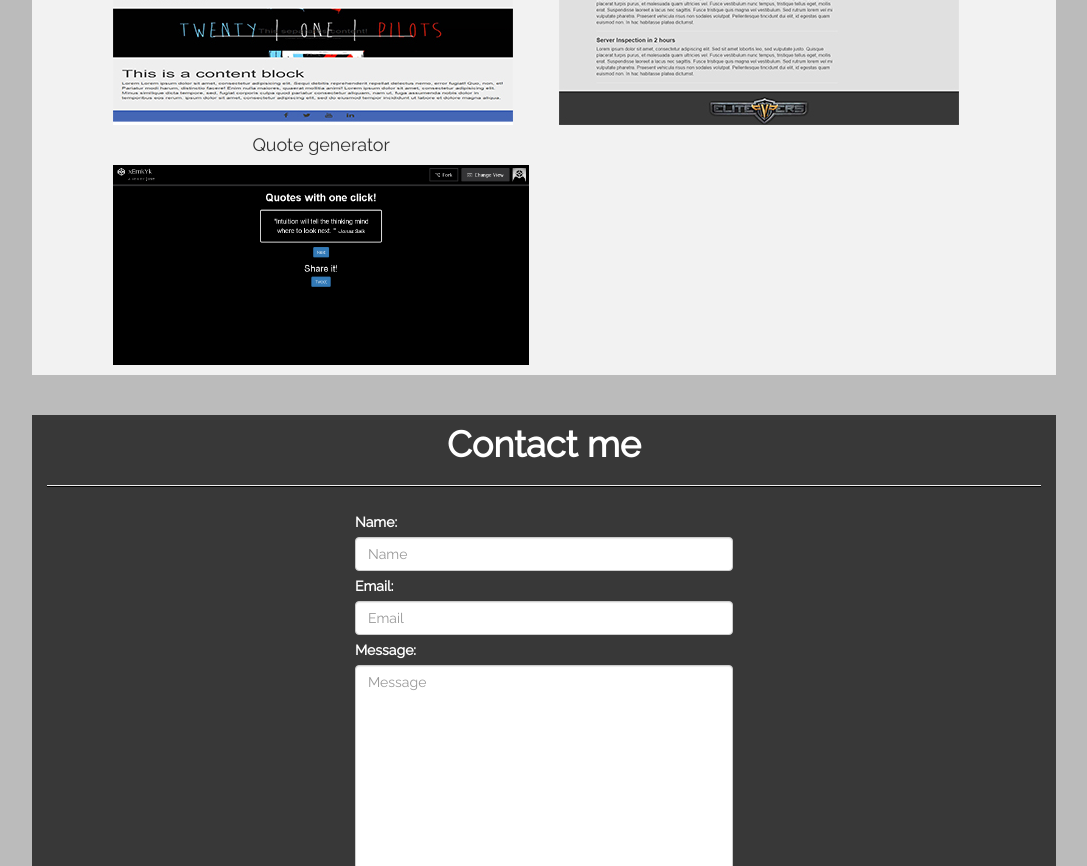
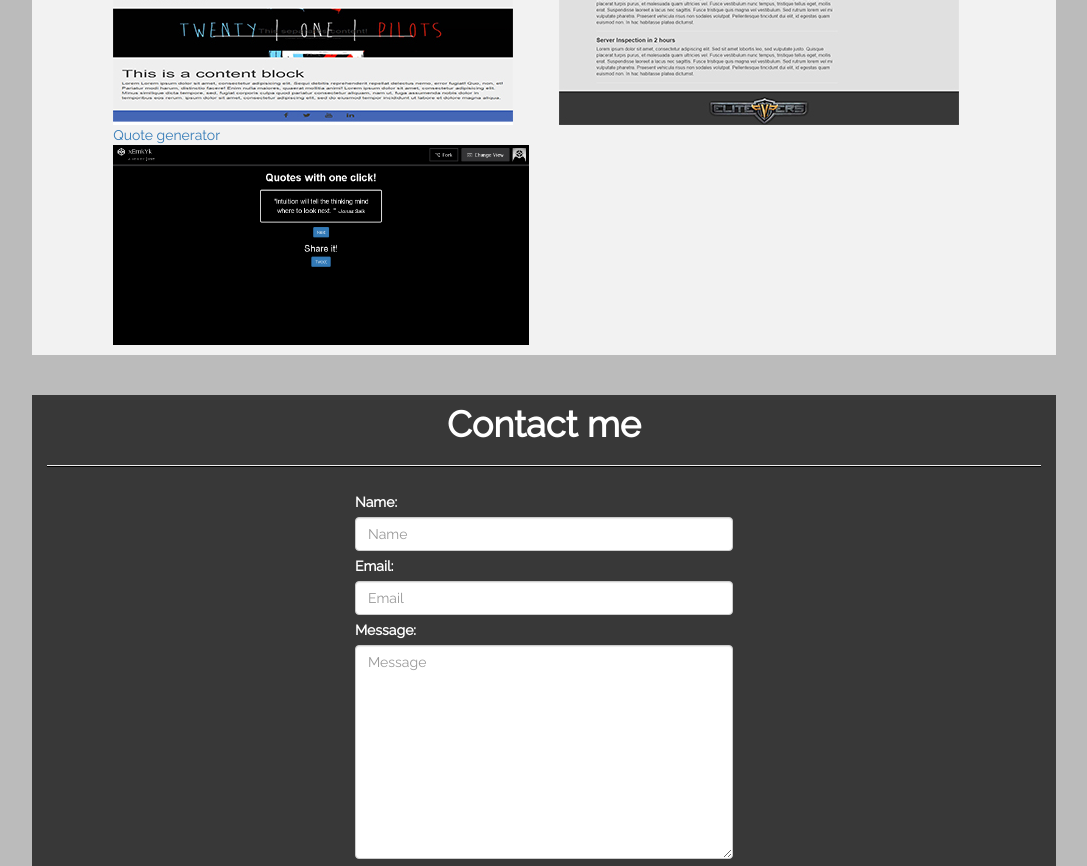
Before and after one commit to BlackMetalzCode/BlackMetalzCode, a plain HTML site: page index.html in a window 1280 px wide. Shown: the part 840-1706 px from the top of the page, without its empty margins (96-1183 px from the left). Drawn offline with nearby package versions, Linux system fonts and the light colour scheme; a script that the page names is missing.

Commit message:
Update index.html

```diff
--- a/index.html
+++ b/index.html
@@ -68,7 +68,7 @@
 			</div>
 
 			<div class="col-md-6">
-				<h4 class="text-center">Quote generator</h4>
+				<a href="http://codepen.io/BlackMetal/full/xEmkYk/" class="text-center">Quote generator</a>
 				<img src="images/quote1click.png" alt="Quote generator" class="img-responsive img-quotes">
 			</div>
 		</div>
```
